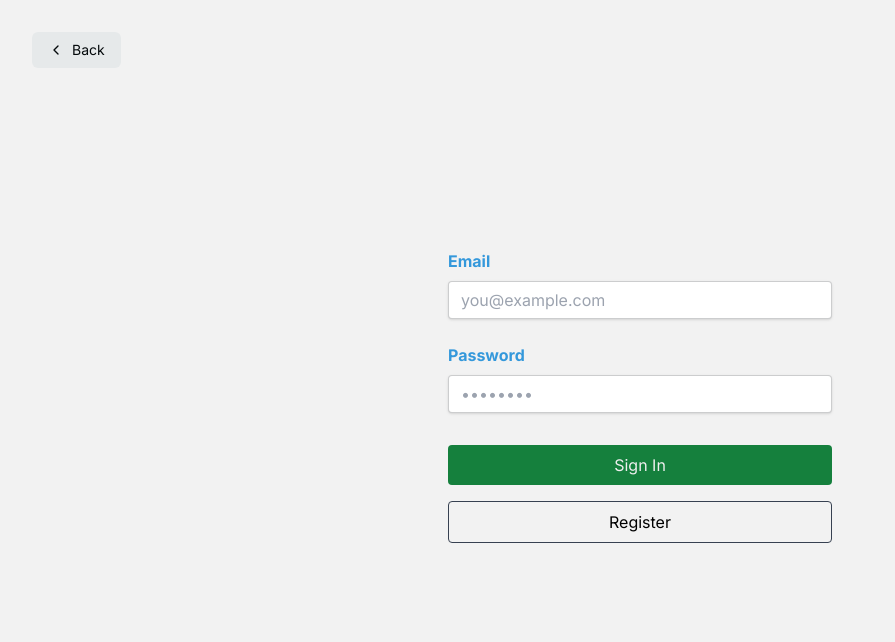
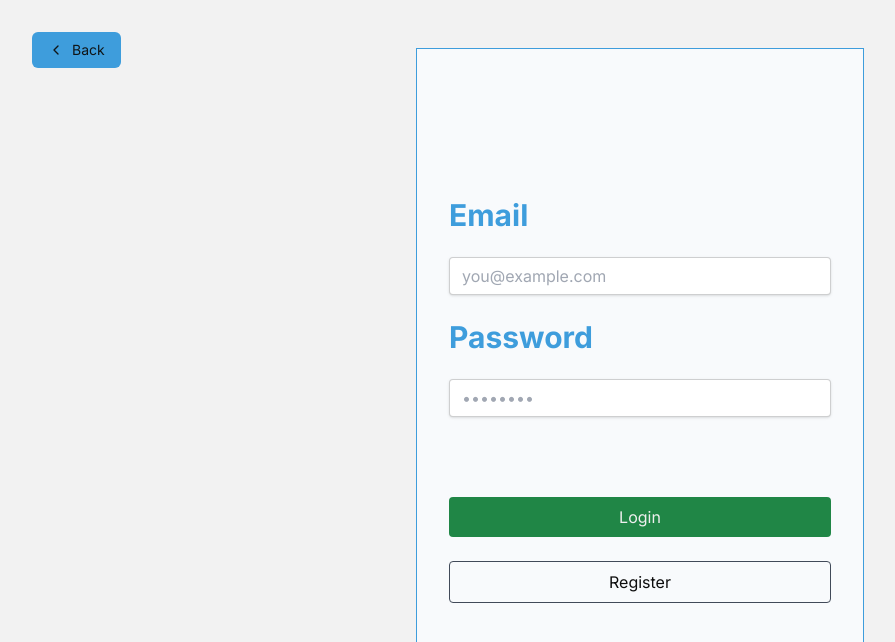
Before and after one commit to nferrarifi/yirle-app, a Next.js app: page /login in a window 1280 px wide. Shown: the top 642 px of the page, without its empty margins (0-895 px from the left). Built offline with nearby package versions, Linux system fonts and the light colour scheme.

Commit message:
changes on main site and login

```diff
--- a/app/login/page.tsx
+++ b/app/login/page.tsx
@@ -3,10 +3,10 @@ import Messages from './messages'
 
 export default function Login() {
   return (
-    <div className="flex-1 flex flex-col w-full px-8 sm:max-w-md justify-center gap-2">
+    <div className="flex-1 flex flex-col w-full px-8 sm:max-w-md justify-center gap-2 bg-slate-50 xl:my-12 border border-[#3498db] opacity-95">
       <Link
         href="/"
-        className="absolute left-8 top-8 py-2 px-4 rounded-md no-underline text-foreground bg-btn-background hover:bg-btn-background-hover flex items-center group text-sm"
+        className="absolute left-8 top-8 py-2 px-4 rounded-md no-underline text-foreground bg-[#3498db] hover:bg-[#3498dbbd] flex items-center group text-sm"
       >
         <svg
           xmlns="http://www.w3.org/2000/svg"
@@ -25,11 +25,11 @@ export default function Login() {
         Back
       </Link>
       <form
-        className="flex-1 flex flex-col w-full justify-center gap-2"
+        className="flex-1 flex flex-col w-full justify-center gap-2 space-y-4 "
         action="/auth/sign-in"
         method="post"
       >
-        <label className="text-[#3498db] text-md font-bold " htmlFor="email">
+        <label className="text-[#3498db] text-3xl font-bold " htmlFor="email">
           Email
         </label>
         <input
@@ -39,7 +39,7 @@ export default function Login() {
           placeholder="you@example.com"
           required
         />
-        <label className="text-[#3498db] text-md font-bold" htmlFor="password">
+        <label className="text-[#3498db] text-3xl font-bold" htmlFor="password">
           Password
         </label>
         <input
@@ -50,12 +50,14 @@ export default function Login() {
           placeholder="••••••••"
           required
         />
-        <button className="bg-green-700 rounded px-4 py-2 text-[#efefef] mb-2">
-          Sign In
+        <br/>
+        <br/>
+        <button className="bg-green-700 hover:bg-green-500 transition-all rounded px-4 py-2 text-[#efefef] mb-2">
+          Login
         </button>
         <button
           formAction="/auth/sign-up"
-          className="border border-gray-700 rounded px-4 py-2 text-black mb-2"
+          className="border border-gray-700 rounded px-4 py-2 text-black mb-2 hover:bg-slate-700 hover:text-[#efefef] transition-all"
         >
           Register
         </button>
--- a/components/HeroSection.jsx
+++ b/components/HeroSection.jsx
@@ -135,10 +135,8 @@ export default function HeroSection({user}) {
             <h3 className='mt-6 text-lg xl:text-2xl'>The process consists of three <span className='text-[#e74c3c]'>simple</span> steps:</h3>
             <ul className="flex flex-col mt-6 ml-4 text-lg xl:text-2xl leading-8 font-light space-y-2 justify-center">
               <li>Create/Login to your account</li>
-              <li ><span className='line-through'>End world hunger</span></li>
-              <li className='flex items-center'>
-                Register your records
-                </li>
+              <li>Click on the 'Add Records' button</li>
+              <li>Set up, preview and then create your first record!</li>
             </ul>
 
           </div>
```
